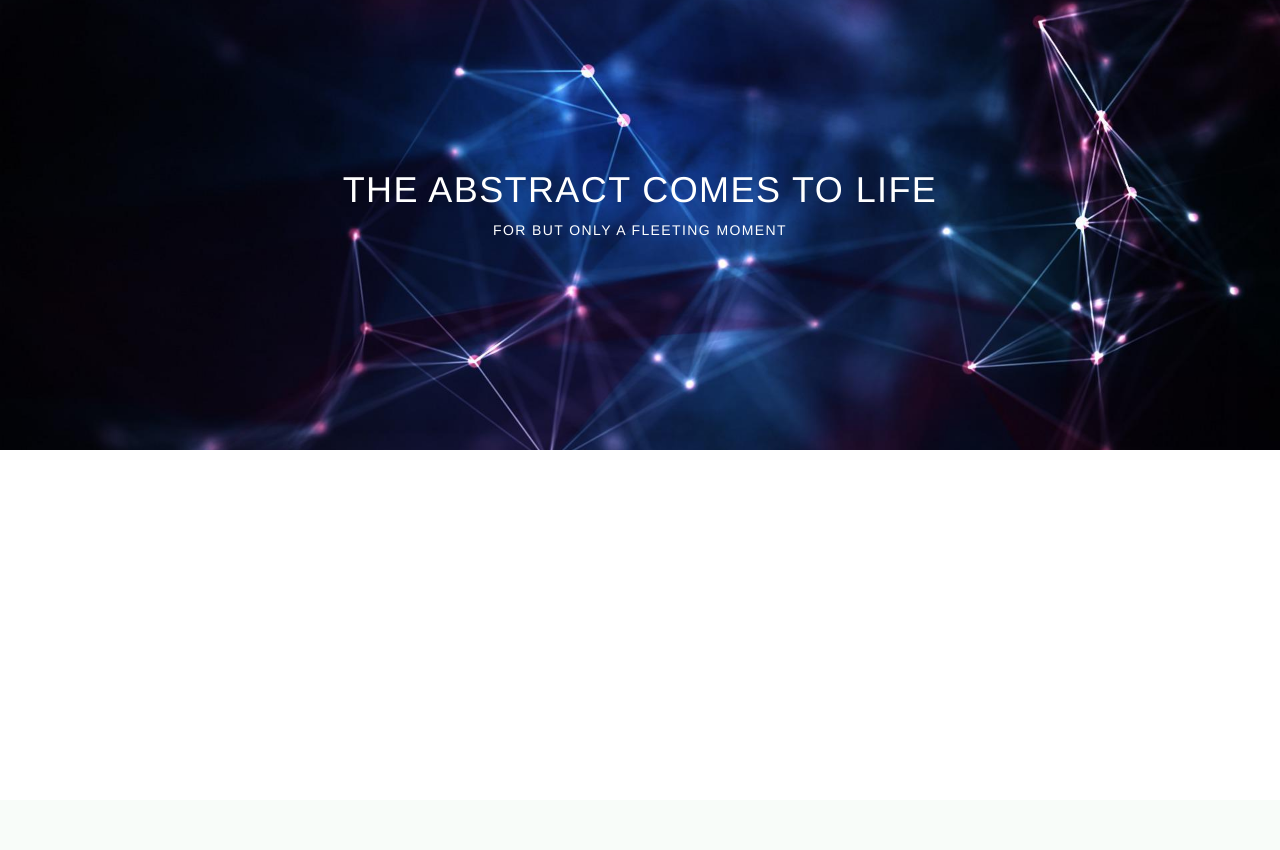
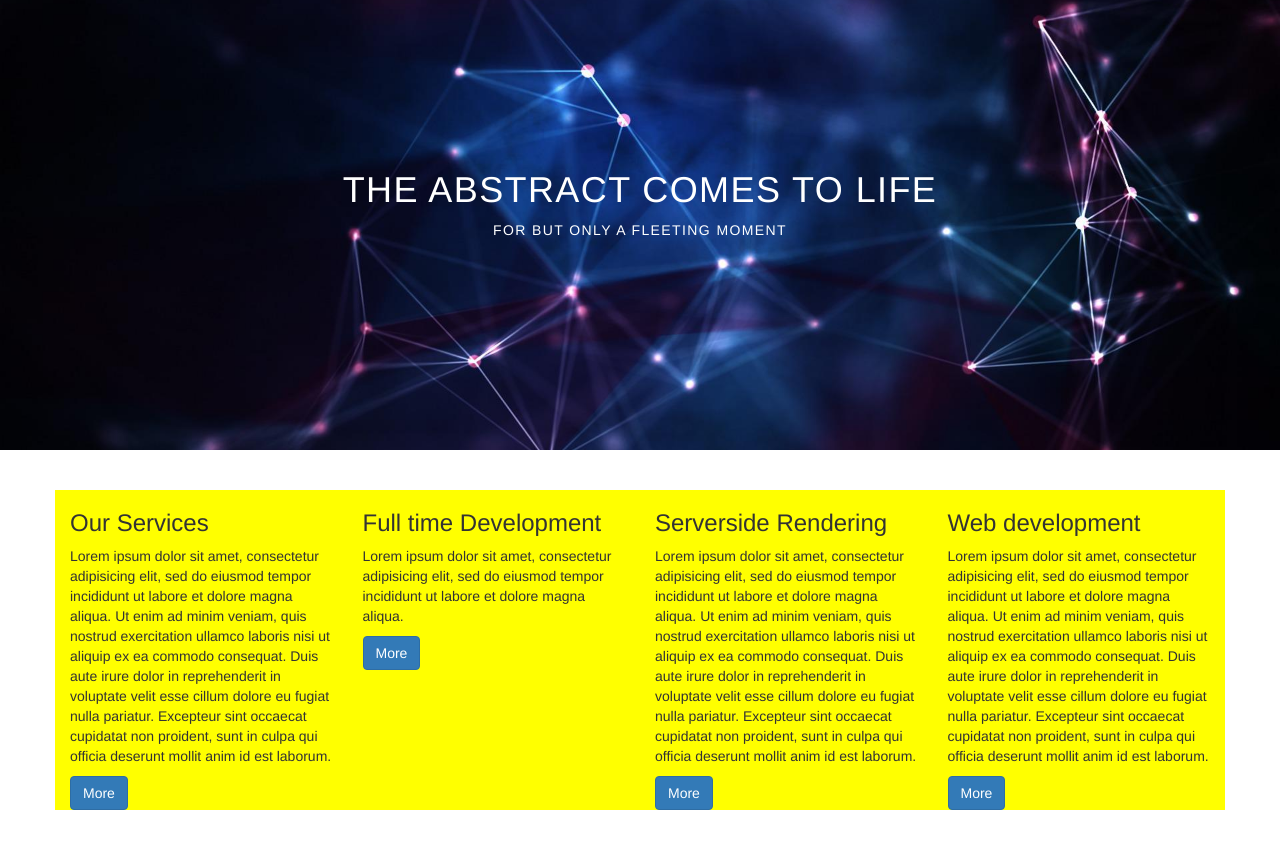
Before and after one commit to jamiedogood/bootstrap_theme, a PHP site: page / in a window 1280 px wide. Before the commit the page ends 450 px from the top, so only its background shows below. Run offline with PHP 8.4, Linux system fonts and the light colour scheme; some libraries are stand-ins or nearby versions.

Commit message:
clearfix class for uneven column heights

```diff
--- a/css/style.css
+++ b/css/style.css
@@ -10,3 +10,15 @@
   text-transform: uppercase;
 
 }
+
+.bg-color {
+  background-color: yellow;
+  margin-bottom: 40px;
+  margin-top: 40px;
+}
+.row-eq-height {
+  display: -webkit-box;
+  display: -webkit-flex;
+  display: -ms-flexbox;
+  display:         flex;
+}
--- a/index.php
+++ b/index.php
@@ -24,6 +24,40 @@
         For but only a fleeting moment
       </p>
     </div>
+    <div class="container">
+      <div class="row bg-color">
+        <div class="col-md-3 col-sm-6">
+          <h3>Our Services</h3>
+          <p>
+            Lorem ipsum dolor sit amet, consectetur adipisicing elit, sed do eiusmod tempor incididunt ut labore et dolore magna aliqua. Ut enim ad minim veniam, quis nostrud exercitation ullamco laboris nisi ut aliquip ex ea commodo consequat. Duis aute irure dolor in reprehenderit in voluptate velit esse cillum dolore eu fugiat nulla pariatur. Excepteur sint occaecat cupidatat non proident, sunt in culpa qui officia deserunt mollit anim id est laborum.
+          </p>
+          <button class="btn btn-primary">More</button>
+        </div>
+        <div class="col-md-3 col-sm-6">
+          <h3>Full time Development</h3>
+          <p>
+            Lorem ipsum dolor sit amet, consectetur adipisicing elit, sed do eiusmod tempor incididunt ut labore et dolore magna aliqua.
+          </p>
+          <button class="btn btn-primary">More</button>
+        </div>
+        <div class="clearfix visible-sm-block"></div>
+
+        <div class="col-md-3 col-sm-6">
+          <h3>Serverside Rendering</h3>
+          <p>
+            Lorem ipsum dolor sit amet, consectetur adipisicing elit, sed do eiusmod tempor incididunt ut labore et dolore magna aliqua. Ut enim ad minim veniam, quis nostrud exercitation ullamco laboris nisi ut aliquip ex ea commodo consequat. Duis aute irure dolor in reprehenderit in voluptate velit esse cillum dolore eu fugiat nulla pariatur. Excepteur sint occaecat cupidatat non proident, sunt in culpa qui officia deserunt mollit anim id est laborum.
+          </p>
+          <button class="btn btn-primary">More</button>
+        </div>
+        <div class="col-md-3 col-sm-6">
+          <h3>Web development</h3>
+          <p>
+            Lorem ipsum dolor sit amet, consectetur adipisicing elit, sed do eiusmod tempor incididunt ut labore et dolore magna aliqua. Ut enim ad minim veniam, quis nostrud exercitation ullamco laboris nisi ut aliquip ex ea commodo consequat. Duis aute irure dolor in reprehenderit in voluptate velit esse cillum dolore eu fugiat nulla pariatur. Excepteur sint occaecat cupidatat non proident, sunt in culpa qui officia deserunt mollit anim id est laborum.
+          </p>
+          <button class="btn btn-primary">More</button>
+        </div>
+      </div>
+    </div>
 
 
 
```
